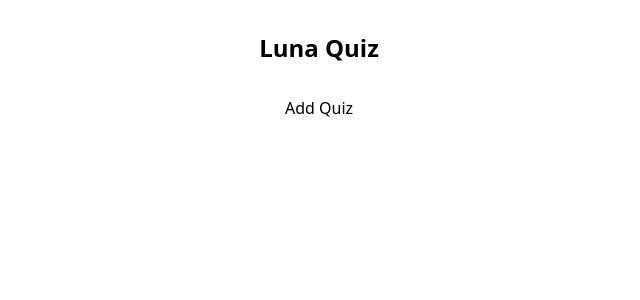
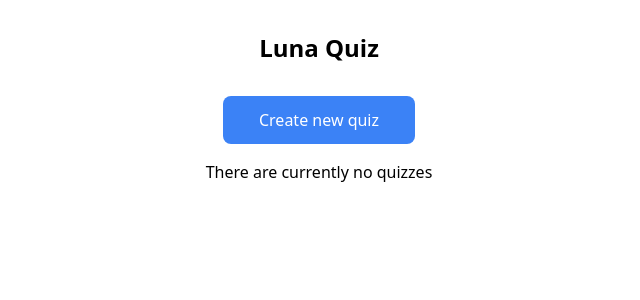
Before and after one commit to Movash/luna-quiz, a React (Create React App) app: page / in a window 1280 px wide. Shown: the top 300 px of the page, without its empty margins (401-1041 px from the left). Built offline with nearby package versions, Linux system fonts and the light colour scheme.

Commit message:
Add_rules_for_markup

```diff
--- a/src/components/QuizManager/QuizManager.tsx
+++ b/src/components/QuizManager/QuizManager.tsx
@@ -1,22 +1,23 @@
-import React, { useState, useEffect } from 'react';
+import { useState, useEffect, FC } from 'react';
 import { QuizList } from '../QuizList/QuizList';
 import { QuizEditor } from '../QuizEditor/QuizEditor';
 import { getQuizzes, saveQuizzes } from '../../utils/storage';
+import { nanoid } from 'nanoid';
 
 export interface Question {
-  id: number;
+  id: string;
   questionText: string;
   answers: string[];
   correctAnswerIndex: number;
 }
 
 export interface Quiz {
-  id: number;
+  id: string;
   title: string;
   questions: Question[];
 }
 
-export const QuizManager: React.FC = () => {
+export const QuizManager: FC = () => {
   const [quizzes, setQuizzes] = useState<Quiz[]>([]);
   const [editingQuiz, setEditingQuiz] = useState<Quiz | null>(null);
 
@@ -27,7 +28,7 @@ export const QuizManager: React.FC = () => {
 
   const addQuiz = () => {
     const newQuiz: Quiz = {
-      id: Date.now(),
+      id: nanoid(),
       title: '',
       questions: [],
     };
@@ -43,7 +44,7 @@ export const QuizManager: React.FC = () => {
     setEditingQuiz(null);
   };
 
-  const deleteQuiz = (quizId: number) => {
+  const deleteQuiz = (quizId: string) => {
     const updatedQuizzes = quizzes.filter(q => q.id !== quizId);
     setQuizzes(updatedQuizzes);
     saveQuizzes(updatedQuizzes);
@@ -55,14 +56,21 @@ export const QuizManager: React.FC = () => {
         <QuizEditor quiz={editingQuiz} saveQuiz={saveQuiz} />
       ) : (
         <div>
-          <button onClick={addQuiz} className="btn">
-            Add Quiz
+          <button
+            onClick={addQuiz}
+            className="mb-4 h-12 w-48 bg-blue-500 text-white rounded-lg transition duration-300 ease-in-out transform hover:bg-blue-700"
+          >
+            Create new quiz
           </button>
-          <QuizList
-            quizzes={quizzes}
-            editQuiz={setEditingQuiz}
-            deleteQuiz={deleteQuiz}
-          />
+          {quizzes.length === 0 ? (
+            <div>There are currently no quizzes</div>
+          ) : (
+            <QuizList
+              quizzes={quizzes}
+              editQuiz={setEditingQuiz}
+              deleteQuiz={deleteQuiz}
+            />
+          )}
         </div>
       )}
     </div>
```
